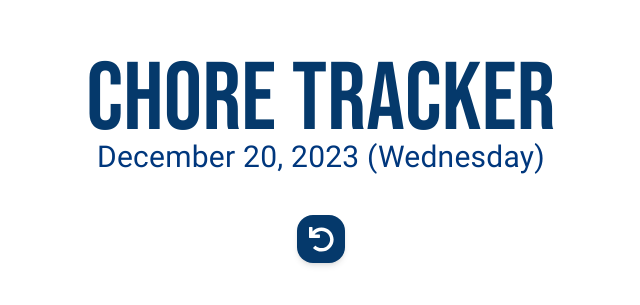
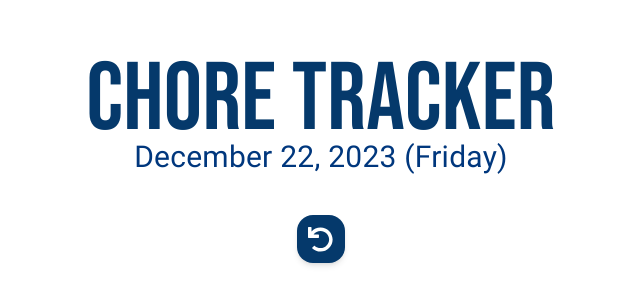
Before and after one commit to su0h/chores-web, an Angular app: page / in a window 1280 px wide. Shown: the part 237-542 px from the top of the page, without its empty margins (319-959 px from the left). Built offline with nearby package versions, Linux system fonts and the light colour scheme; no server answers.

Commit message:
Fixed UI problems post-merge

```diff
--- a/src/app/app.component.html
+++ b/src/app/app.component.html
@@ -6,10 +6,14 @@
         <app-chores-container></app-chores-container>
     </div>
     <div class="grid grid-cols-1">
-        <fa-icon
-            class="mx-auto back-icon hover:cursor-pointer hover:opacity-85 w-12 h-12 p-3 shadow-md rounded-2xl"
-            [icon]="faUndo"
+        <div
+            class="flex justify-center align-middle back-icon mx-auto shadow-md rounded-2xl w-12 h-12 hover:cursor-pointer hover:opacity-85"
             (click)="revertTaskAssignments()"
-        ></fa-icon>
+        >
+            <fa-icon
+                class="my-auto"
+                [icon]="faUndo"
+            ></fa-icon>
+        </div>
     </div>
 </div>
--- a/src/app/header/header.component.html
+++ b/src/app/header/header.component.html
@@ -1,4 +1,4 @@
 <div class="px-2">
     <div class="flex justify-center header-title text-8xl">CHORE TRACKER</div>
-    <div class="flex justify-center header-date text-2xl sm:text-3xl">December 20, 2023 (Wednesday)</div>
+    <div class="flex justify-start md:justify-center header-date text-2xl sm:text-3xl">{{dateToday}}</div>
 </div>
```
